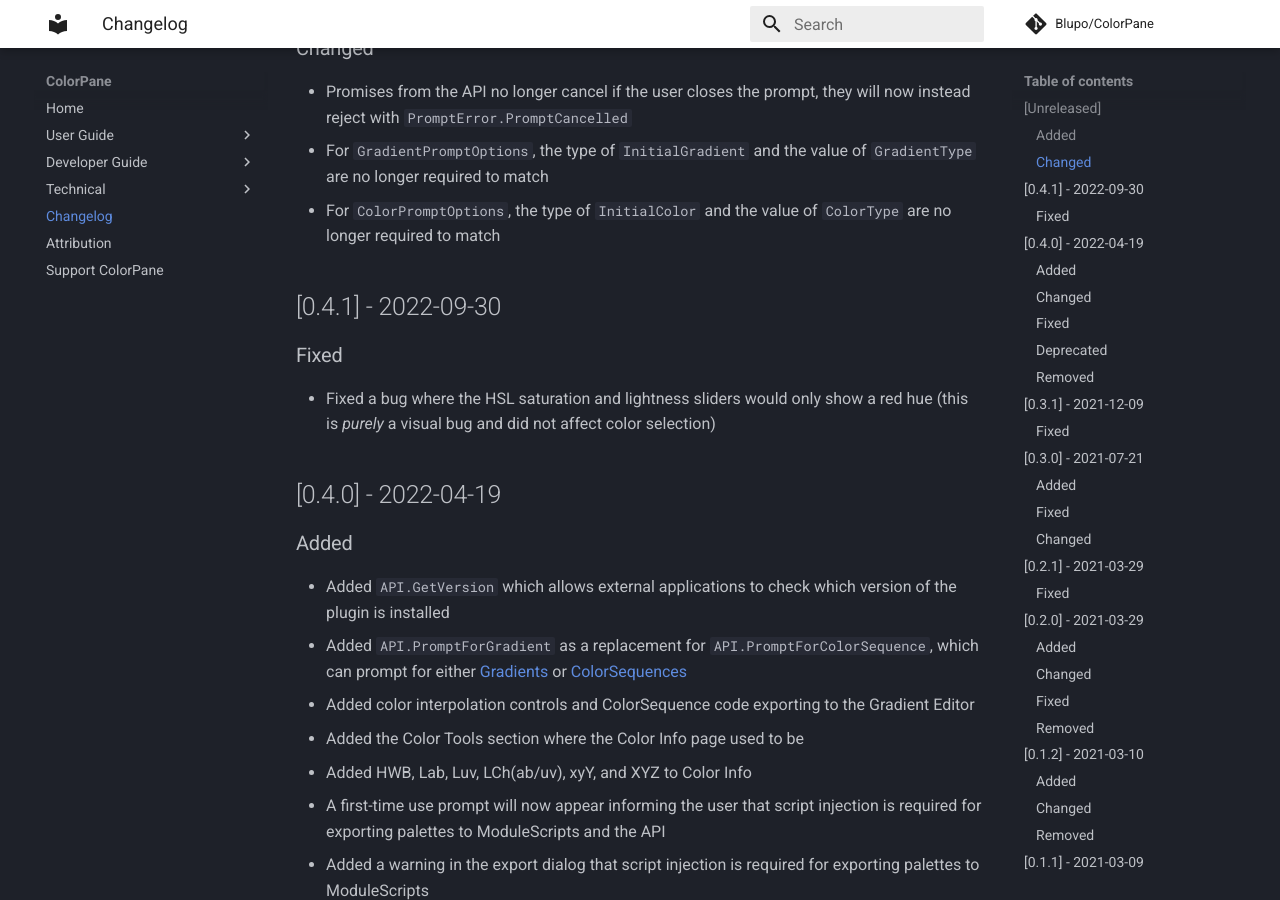
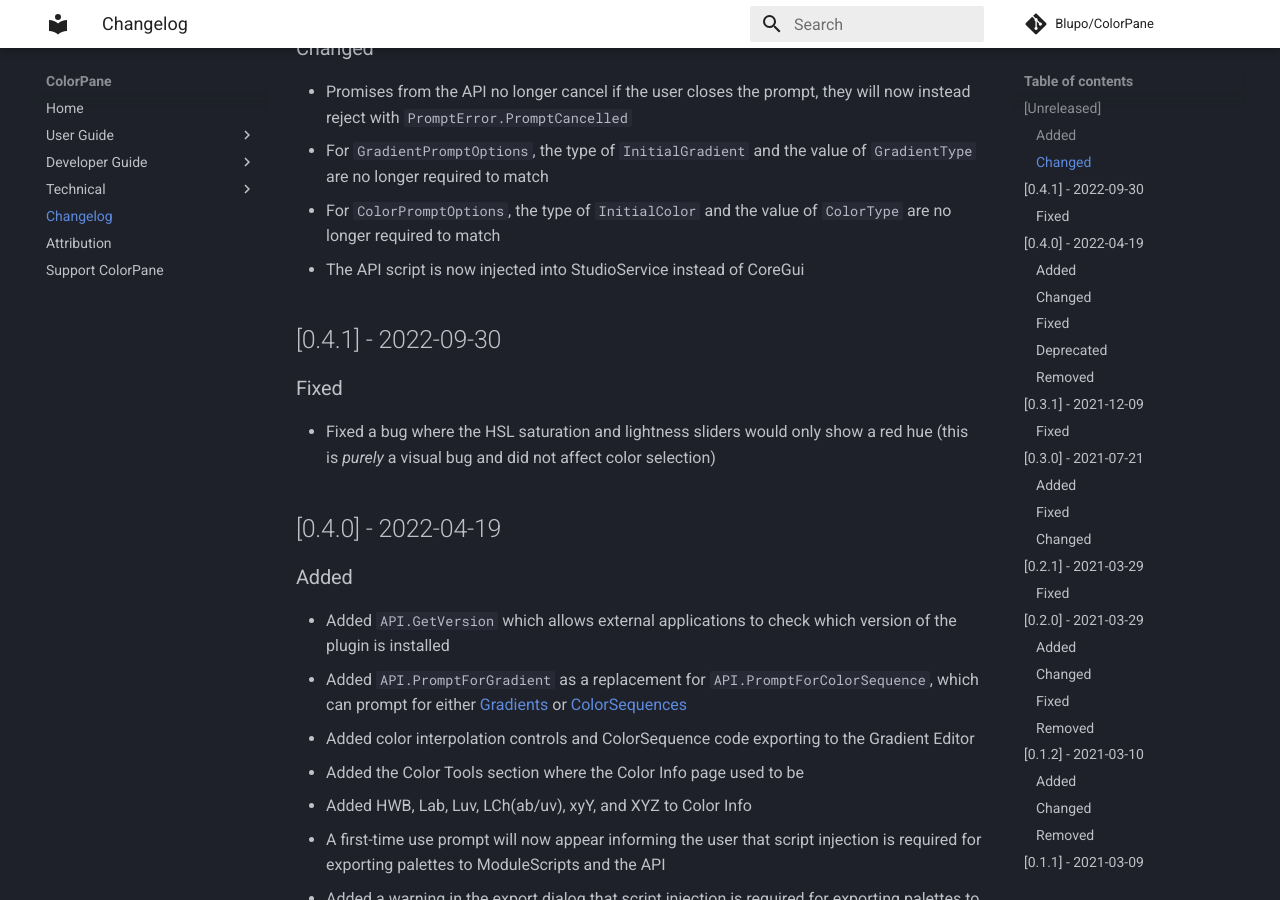
Before and after one commit to Blupo/ColorPane, an MkDocs documentation site: the page built from docs/changelog.md, in a window 1280 px wide and 900 px high, scrolled down 301 px. Built offline with MkDocs 1.6.1 and Material for MkDocs 9.7.7, drawn with Linux system fonts in a browser that asks for light colours; comment, search, counter and statistics services are not loaded.

```diff
--- a/docs/changelog.md
+++ b/docs/changelog.md
@@ -7,6 +7,7 @@
 - Promises from the API no longer cancel if the user closes the prompt, they will now instead reject with `PromptError.PromptCancelled`
 - For `GradientPromptOptions`, the type of `InitialGradient` and the value of `GradientType` are no longer required to match
 - For `ColorPromptOptions`, the type of `InitialColor` and the value of `ColorType` are no longer required to match
+- The API script is now injected into StudioService instead of CoreGui
 
 ## [0.4.1] - 2022-09-30
 
```
Also changed, not shown: 4 other files.
